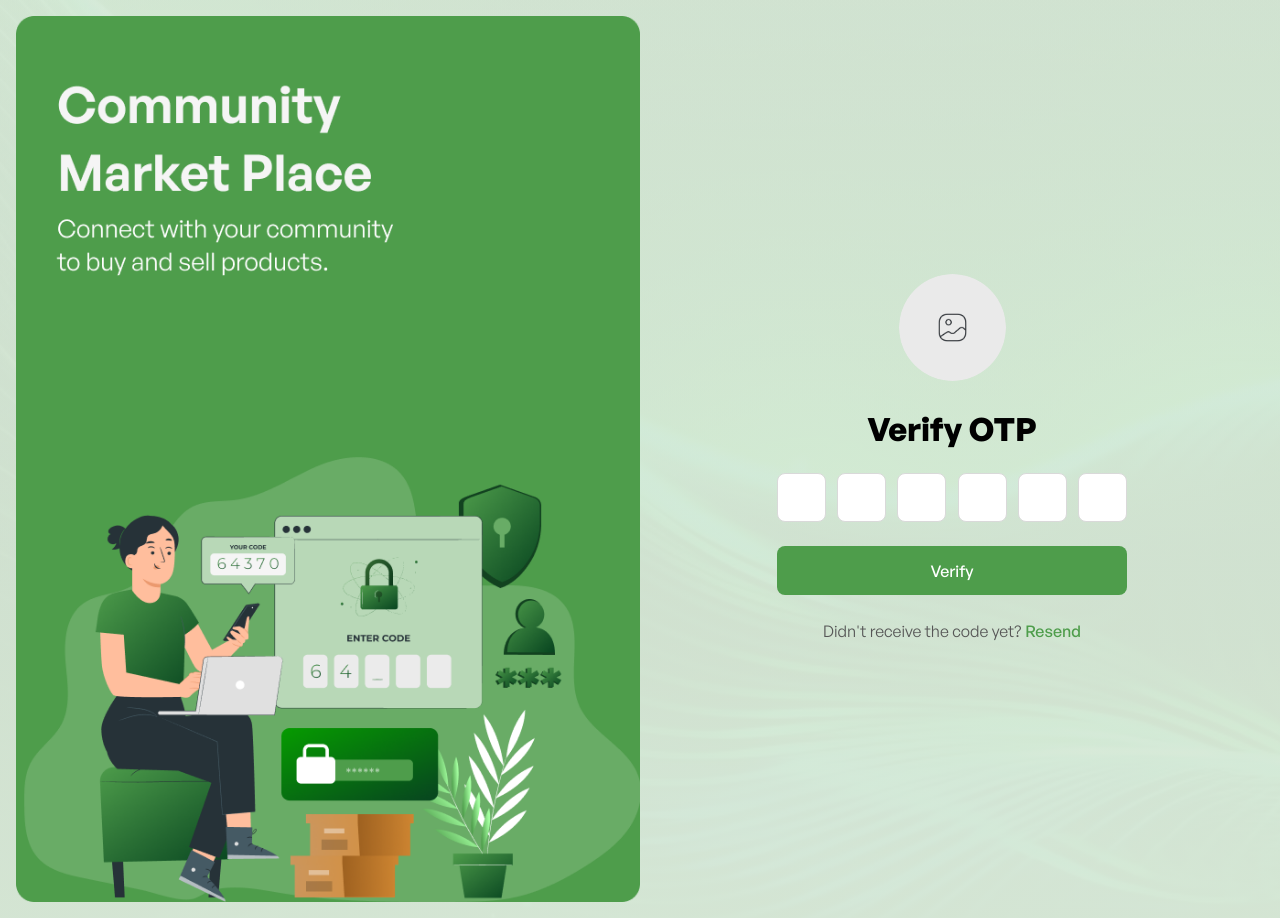
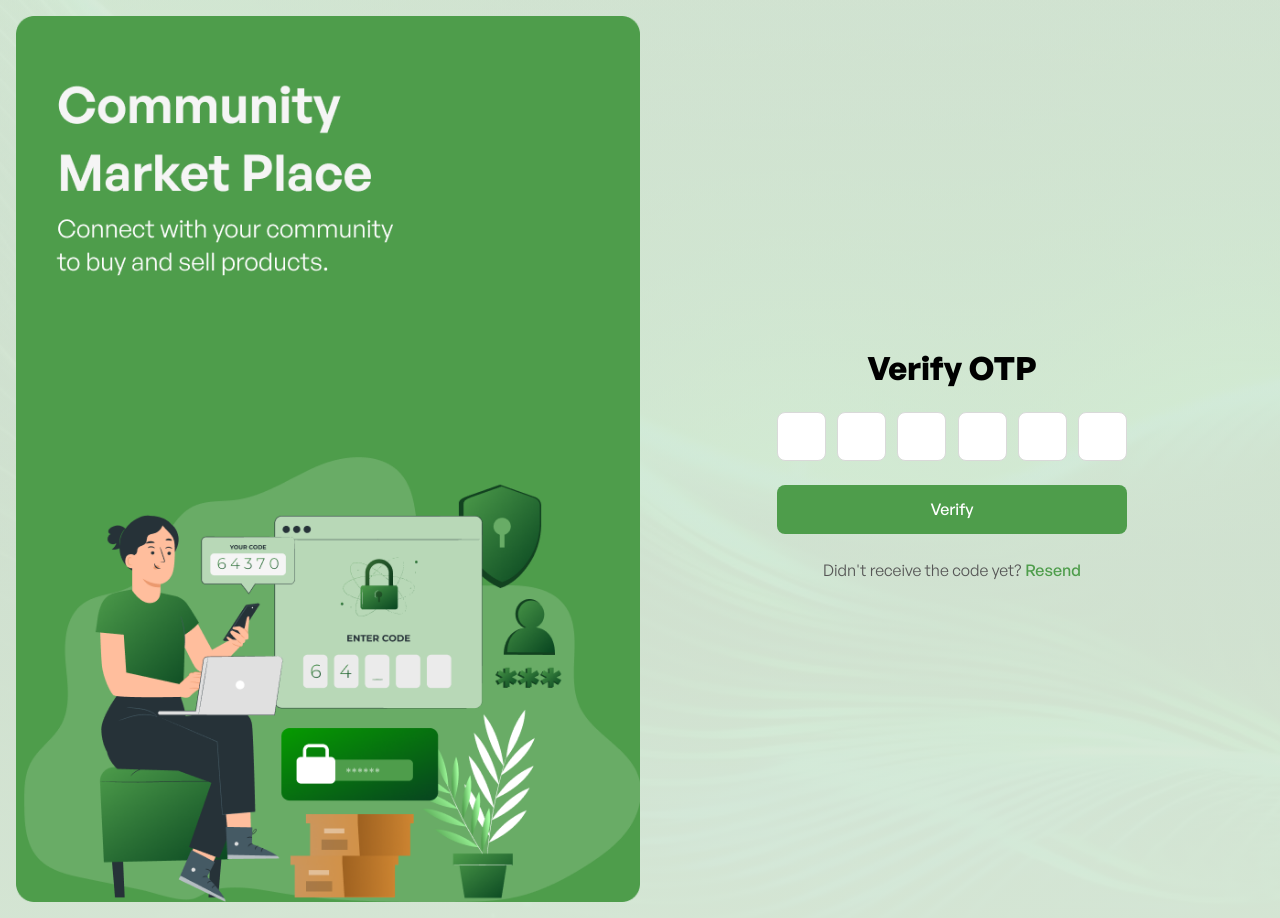
Before and after one commit to LaunchBoxGlobal/GXC-user-interface, a React (Vite) app: page /verify-otp in a window 1280 px wide. Built offline with nearby package versions, Linux system fonts and the light colour scheme.

Commit message:
removed image

```diff
--- a/src/components/Forms/VerifyOtp.jsx
+++ b/src/components/Forms/VerifyOtp.jsx
@@ -146,14 +146,6 @@ const VerifyOtp = () => {
         onSubmit={formik.handleSubmit}
         className="w-full max-w-[350px] flex flex-col items-start gap-4"
       >
-        <div className="w-full">
-          <img
-            src="/image-placeholder.png"
-            alt=""
-            className="w-[107px] h-[107px] rounded-full object-contain mx-auto"
-          />
-        </div>
-
         <div className="w-full text-center space-y-3 mt-4">
           <h1 className="font-semibold text-[32px] leading-none">Verify OTP</h1>
           {email && (
```
